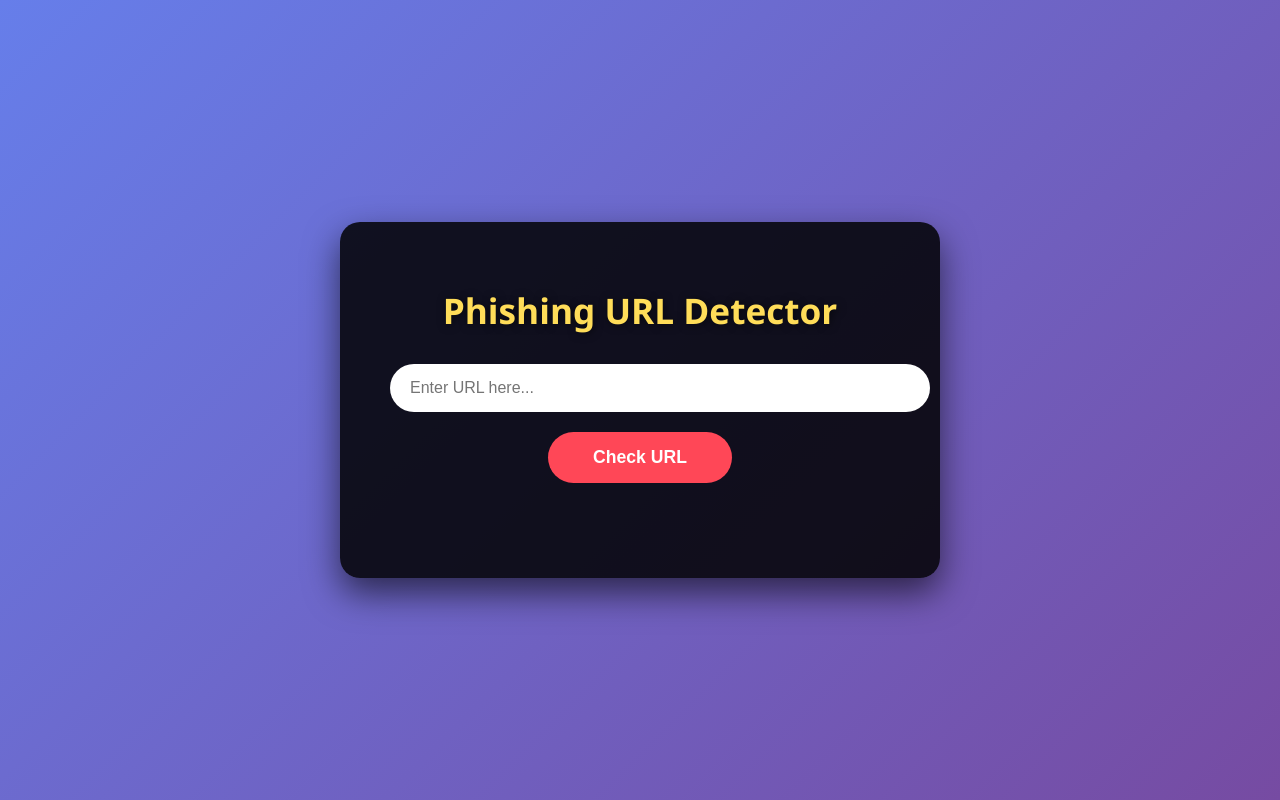
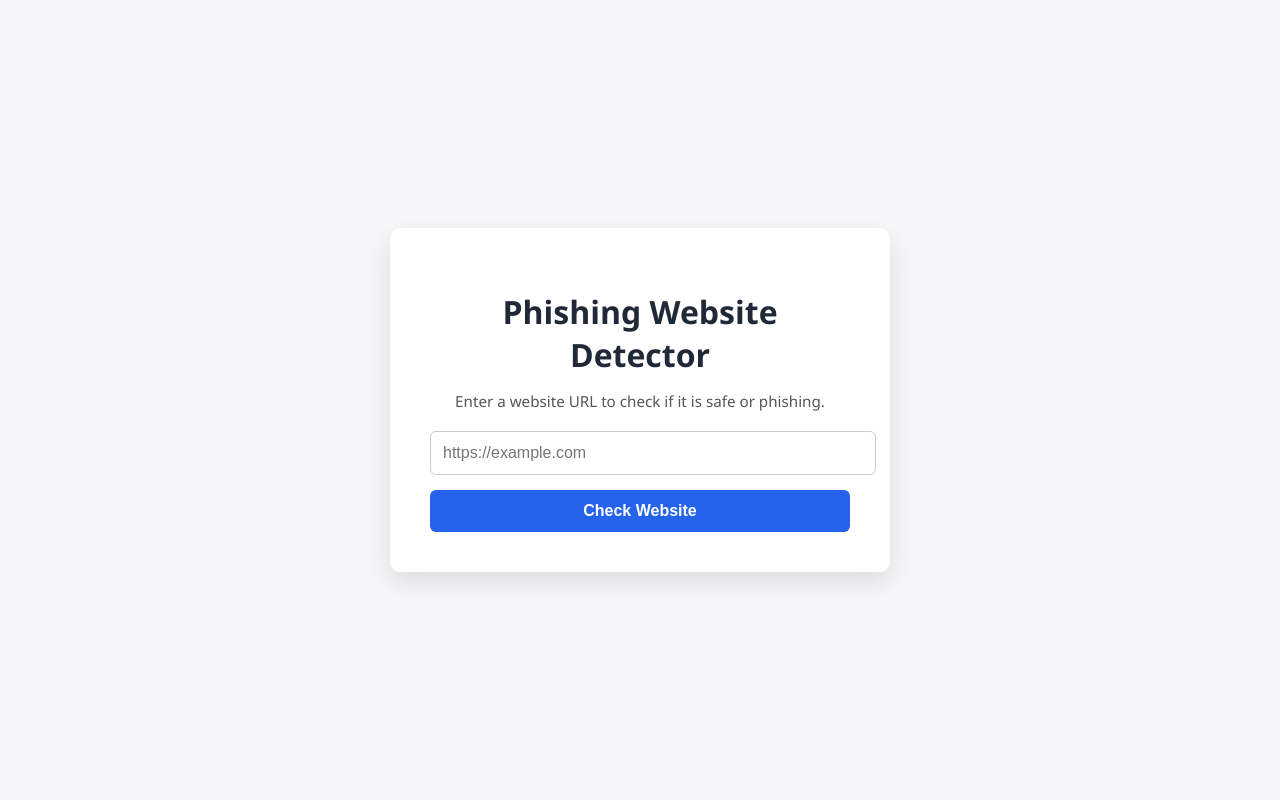
Before and after one commit to Dinesh1223-Kumar/phishing-detections-using-multimodal, a Flask app: page / in a window 1280 px wide. Run offline with Flask 3, Linux system fonts and the light colour scheme; parts of the project's set-up code (start-up, migrations or seed data) failed here and were passed over.

Commit message:
Initial commit: working Phishing Website Detector app

```diff
--- a/app.py
+++ b/app.py
@@ -1,50 +1,29 @@
 from flask import Flask, render_template, request
 import joblib
-import pandas as pd
-import os
-
 from features.url_features import extract_url_features
 
-# ---------------- PATH SETUP ----------------
-BASE_DIR = os.path.dirname(os.path.abspath(__file__))
-MODEL_PATH = os.path.join(BASE_DIR, "models", "url_model.pkl")
-
-# Load trained model ONCE
-model = joblib.load(MODEL_PATH)
-
-# ---------------- FLASK APP ----------------
 app = Flask(__name__)
 
-FEATURE_ORDER = [
-    'url_length',
-    'count_dots',
-    'count_hyphen',
-    'has_at_symbol',
-    'has_https',
-    'has_login_word',
-    'subdomain_count',
-    'is_ip_address'
-]
+# Load the trained model using joblib
+url_model = joblib.load("models/url_model.pkl")  # <-- FIXED
 
 @app.route("/", methods=["GET", "POST"])
-def home():
+def index():
     result = None
-    url = ""
+    if request.method == "POST":
+        url_input = request.form["url_input"]
 
-    if request.method == "POST":
-        url = request.form["url_input"]
+        # Extract features from the URL
+        features = extract_url_features(url_input)
+        feature_values = [list(features.values())]  # Convert to 2D list for sklearn
 
-        features = extract_url_features(url)
+        # Predict using the model
+        prediction = url_model.predict(feature_values)[0]
 
-        feature_vector = pd.DataFrame(
-            [[features[f] for f in FEATURE_ORDER]],
-            columns=FEATURE_ORDER
-        )
+        # Map prediction to readable text
+        result = "Phishing" if prediction == 1 else "Legit"
 
-        prediction = model.predict(feature_vector)[0]
-        result = "Phishing" if prediction == 1 else "Legitimate"
-
-    return render_template("index.html", result=result, url=url)
+    return render_template("index.html", result=result)
 
 if __name__ == "__main__":
     app.run(debug=True)
--- a/templates/index.html
+++ b/templates/index.html
@@ -3,150 +3,106 @@
 <head>
     <meta charset="UTF-8">
     <meta name="viewport" content="width=device-width, initial-scale=1.0">
-    <title>Phishing URL Detector</title>
+    <title>Phishing Website Detector</title>
     <style>
-        /* ===== Body & Layout ===== */
         body {
             margin: 0;
-            font-family: 'Segoe UI', Tahoma, Geneva, Verdana, sans-serif;
-            background: linear-gradient(135deg, #667eea, #764ba2);
-            color: #fff;
+            font-family: "Segoe UI", Tahoma, Geneva, Verdana, sans-serif;
+            background: #f4f6f8;
             display: flex;
             justify-content: center;
             align-items: center;
             height: 100vh;
-            overflow: hidden;
+            color: #333;
         }
 
         .container {
-            background: rgba(0, 0, 0, 0.85);
-            padding: 40px 50px;
-            border-radius: 20px;
-            box-shadow: 0 15px 35px rgba(0,0,0,0.6);
-            max-width: 500px;
-            width: 100%;
-            text-align: center;
-            animation: fadeIn 1s ease-in-out;
+            background: #ffffff;
+            padding: 40px;
+            width: 420px;
+            border-radius: 10px;
+            box-shadow: 0 10px 25px rgba(0,0,0,0.1);
         }
 
         h1 {
-            font-size: 2.2rem;
-            margin-bottom: 30px;
-            color: #ffdd59;
-            text-shadow: 1px 1px 8px rgba(0,0,0,0.6);
+            text-align: center;
+            color: #1f2937;
+            margin-bottom: 10px;
+        }
+
+        p.subtitle {
+            text-align: center;
+            color: #555;
+            margin-bottom: 20px;
+            font-size: 0.95rem;
         }
 
         input[type="text"] {
             width: 100%;
-            padding: 15px 20px;
-            border-radius: 50px;
-            border: none;
-            margin-bottom: 20px;
+            padding: 12px;
+            border-radius: 6px;
+            border: 1px solid #ccc;
+            margin-bottom: 15px;
             font-size: 1rem;
-            outline: none;
-            transition: all 0.3s ease;
         }
 
         input[type="text"]:focus {
-            box-shadow: 0 0 10px #ff4757;
+            outline: none;
+            border-color: #2563eb;
         }
 
-        input[type="submit"] {
-            padding: 15px 45px;
-            font-size: 1.1rem;
-            border-radius: 50px;
+        button {
+            width: 100%;
+            padding: 12px;
+            background: #2563eb;
+            color: #fff;
             border: none;
+            border-radius: 6px;
+            font-size: 1rem;
             cursor: pointer;
-            background: #ff4757;
-            color: #fff;
-            transition: all 0.3s ease;
-            font-weight: bold;
+            font-weight: 600;
         }
 
-        input[type="submit"]:hover {
-            background: #ff6b81;
-            transform: scale(1.05);
+        button:hover {
+            background: #1e40af;
         }
 
         .result {
-            margin-top: 25px;
-            font-size: 1.3rem;
+            margin-top: 20px;
             padding: 15px;
-            border-radius: 12px;
+            text-align: center;
             font-weight: bold;
-            transition: all 0.3s ease;
-            opacity: 0;
+            border-radius: 6px;
         }
 
         .legit {
-            background: #2ed573;
-            color: #000;
+            background: #ecfdf5;
+            color: #065f46;
+            border: 1px solid #34d399;
         }
 
         .phishing {
-            background: #ff4757;
-            color: #fff;
-        }
-
-        /* Small devices */
-        @media(max-width: 600px) {
-            .container {
-                padding: 30px 20px;
-            }
-            h1 {
-                font-size: 1.8rem;
-            }
-        }
-
-        /* Animations */
-        @keyframes fadeIn {
-            from { opacity: 0; transform: translateY(-20px); }
-            to { opacity: 1; transform: translateY(0); }
+            background: #fef2f2;
+            color: #991b1b;
+            border: 1px solid #f87171;
         }
     </style>
 </head>
 <body>
     <div class="container">
-        <h1>Phishing URL Detector</h1>
-        <form id="urlForm">
-            <input type="text" name="url_input" id="url_input" placeholder="Enter URL here..." required>
-            <input type="submit" value="Check URL">
+        <h1>Phishing Website Detector</h1>
+        <p class="subtitle">Enter a website URL to check if it is safe or phishing.</p>
+
+        <form method="POST">
+            <input type="text" name="url_input" placeholder="https://example.com" required>
+            <button type="submit">Check Website</button>
         </form>
 
-        <div id="resultBox" class="result"></div>
+        {% if result %}
+            <div class="result {{ 'phishing' if result=='Phishing' else 'legit' }}">
+                Result: {{ result }}
+            </div>
+        {% endif %}
     </div>
-
-    <script>
-        const form = document.getElementById("urlForm");
-        const urlInput = document.getElementById("url_input");
-        const resultBox = document.getElementById("resultBox");
-
-        // Basic URL validation
-        function isValidURL(url) {
-            const pattern = /^(https?:\/\/)?([\w\d\-_]+\.)+[\w]{2,}(\/[\w\d\-._~:/?#[\]@!$&'()*+,;=]*)?$/;
-            return pattern.test(url);
-        }
-
-        form.addEventListener("submit", function(e) {
-            e.preventDefault(); // Prevent page reload
-
-            const url = urlInput.value.trim();
-            if(!isValidURL(url)) {
-                alert("Please enter a valid URL!");
-                return;
-            }
-
-            // Simulated Phishing check (replace this with your backend API call)
-            let result = "Legit";
-            if(url.includes("phish") || url.includes("login") || url.includes("verify")) {
-                result = "Phishing";
-            }
-
-            // Display result instantly
-            resultBox.textContent = `URL: ${url} \nResult: ${result}`;
-            resultBox.className = `result ${result === "Phishing" ? "phishing" : "legit"}`;
-            resultBox.style.opacity = 1;
-        });
-    </script>
 </body>
 </html>
```
Also changed, not shown: fusion_model.py (added, +76 -0 lines).
